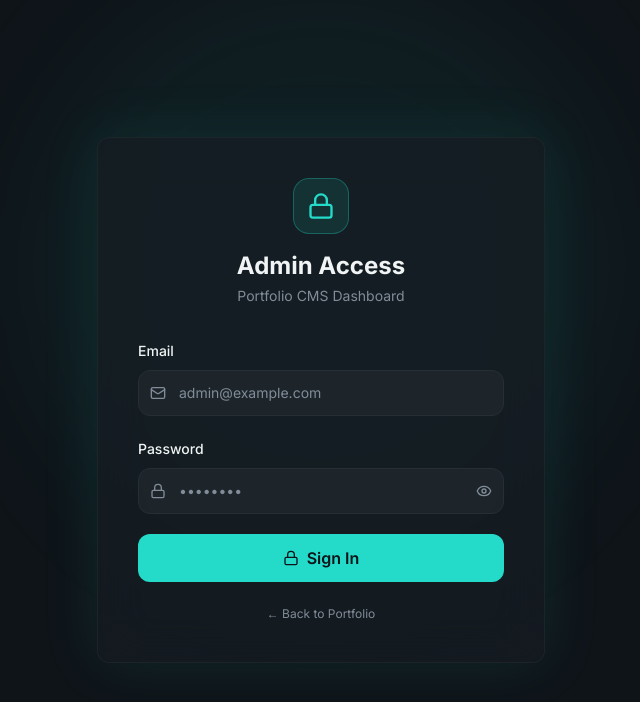
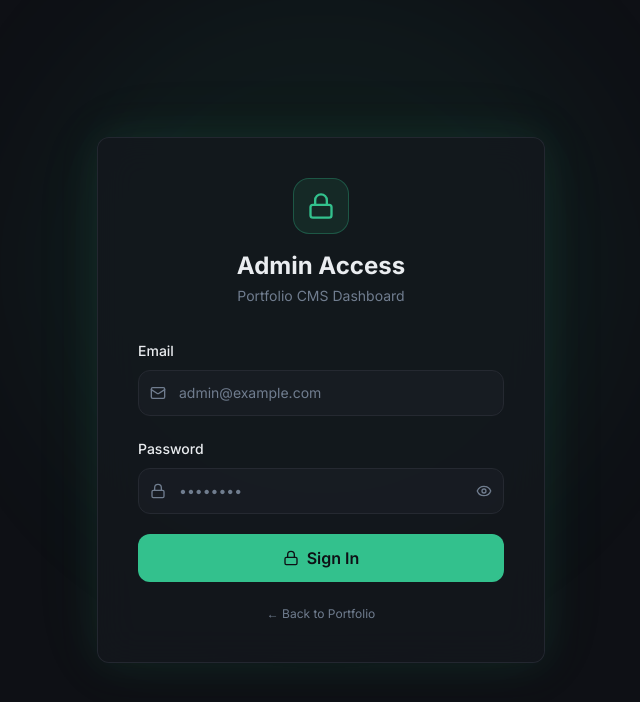
Before and after one commit to aminultodvob/portfolio, a React (Vite) app: page /admin in a window 1280 px wide. Shown: the top 702 px of the page, without its empty margins (319-959 px from the left). Built offline with nearby package versions, Linux system fonts and the light colour scheme; the HTML template or start-up script is replaced by a standard one.

Commit message:
feat: update theme to Midnight Sage - navy-slate dark + calm mint accent

```diff
--- a/src/components/Footer.tsx
+++ b/src/components/Footer.tsx
@@ -26,7 +26,7 @@ const Footer = () => {
       <div className="container mx-auto px-6 flex flex-col md:flex-row items-center justify-between gap-4">
         <div className="flex items-center gap-2 text-sm text-muted-foreground">
           <Droplets className="w-4 h-4 text-primary" />
-          © {year} {name}. Built at the intersection of bits and water.
+          © {year} {name}.
         </div>
         <div className="flex items-center gap-6">
           {about.linkedin && (
--- a/src/index.css
+++ b/src/index.css
@@ -6,33 +6,51 @@
 
 @layer base {
   :root {
-    --background: 210 25% 8%;
-    --foreground: 180 10% 95%;
+    /*
+     * ── Midnight Sage (Gemini-inspired) ──────────────────────────────
+     * Background: deep navy-slate — softer on the eyes than pure black
+     * Accent: calm sage-mint — breathable, not neon
+     */
 
-    --card: 210 20% 12%;
-    --card-foreground: 180 10% 95%;
+    /* Surfaces */
+    --background: 222 20% 7%;
+    /* #0d1018 — deep navy-slate     */
+    --foreground: 210 15% 93%;
+    /* #eaedf2 — cool off-white text  */
 
-    --popover: 210 20% 12%;
-    --popover-foreground: 180 10% 95%;
+    --card: 222 18% 10%;
+    /* #131720 — slightly lifted card  */
+    --card-foreground: 210 15% 93%;
 
-    --primary: 174 72% 50%;
-    --primary-foreground: 210 25% 8%;
+    --popover: 222 18% 10%;
+    --popover-foreground: 210 15% 93%;
 
-    --secondary: 210 15% 18%;
-    --secondary-foreground: 180 10% 85%;
+    /* Accent — sage mint (calm, not neon) */
+    --primary: 158 58% 48%;
+    /* #38c99a — soft sage-mint       */
+    --primary-foreground: 222 20% 7%;
+    /* dark text on mint              */
 
-    --muted: 210 15% 16%;
-    --muted-foreground: 210 10% 55%;
+    /* Elevated surface */
+    --secondary: 222 16% 14%;
+    /* #1b2030                        */
+    --secondary-foreground: 210 12% 70%;
 
-    --accent: 174 72% 50%;
-    --accent-foreground: 210 25% 8%;
+    --muted: 222 16% 13%;
+    --muted-foreground: 215 12% 50%;
+    /* calm slate-grey labels         */
 
-    --destructive: 0 84.2% 60.2%;
-    --destructive-foreground: 210 40% 98%;
+    --accent: 158 58% 48%;
+    --accent-foreground: 222 20% 7%;
 
-    --border: 210 15% 18%;
-    --input: 210 15% 18%;
-    --ring: 174 72% 50%;
+    --destructive: 0 65% 55%;
+    --destructive-foreground: 0 0% 98%;
+
+    /* Borders — warm-tinted dark dividers */
+    --border: 222 14% 17%;
+    /* #232938                        */
+    --input: 222 14% 15%;
+    --ring: 158 58% 48%;
 
     --radius: 0.75rem;
 
@@ -40,34 +58,37 @@
     --font-mono: 'JetBrains Mono', monospace;
   }
 
+  /* ── Light mode ──────────────────────────────────────────────────── */
   .light {
     --background: 210 20% 98%;
-    --foreground: 210 25% 10%;
+    /* very light cool-white */
+    --foreground: 222 22% 10%;
 
     --card: 0 0% 100%;
-    --card-foreground: 210 25% 10%;
+    --card-foreground: 222 22% 10%;
 
     --popover: 0 0% 100%;
-    --popover-foreground: 210 25% 10%;
+    --popover-foreground: 222 22% 10%;
 
-    --primary: 174 72% 38%;
+    --primary: 158 55% 36%;
+    /* richer sage for light contrast */
     --primary-foreground: 0 0% 100%;
 
-    --secondary: 210 15% 93%;
-    --secondary-foreground: 210 20% 30%;
+    --secondary: 210 18% 93%;
+    --secondary-foreground: 222 18% 28%;
 
-    --muted: 210 15% 95%;
-    --muted-foreground: 210 10% 45%;
+    --muted: 210 18% 96%;
+    --muted-foreground: 215 12% 44%;
 
-    --accent: 174 72% 38%;
+    --accent: 158 55% 36%;
     --accent-foreground: 0 0% 100%;
 
-    --destructive: 0 84.2% 60.2%;
+    --destructive: 0 65% 52%;
     --destructive-foreground: 0 0% 100%;
 
-    --border: 210 15% 88%;
-    --input: 210 15% 88%;
-    --ring: 174 72% 38%;
+    --border: 210 16% 88%;
+    --input: 210 16% 88%;
+    --ring: 158 55% 36%;
   }
 }
 
@@ -75,45 +96,147 @@
   * {
     @apply border-border;
   }
+
   body {
     @apply bg-background text-foreground;
     font-family: var(--font-display);
   }
 }
 
+/* ── Scrollbar ─────────────────────────────────────────────────────── */
+::-webkit-scrollbar {
+  width: 6px;
+}
+
+::-webkit-scrollbar-track {
+  background: hsl(222 20% 7%);
+}
+
+::-webkit-scrollbar-thumb {
+  background: hsl(222 14% 22%);
+  border-radius: 999px;
+}
+
+::-webkit-scrollbar-thumb:hover {
+  background: hsl(158 58% 48% / 0.5);
+}
+
 @layer utilities {
+
+  /* ── Glass cards ─────────────────────────────────────────────────── */
   .glass-card {
-    @apply bg-card/60 backdrop-blur-xl border border-border/50 rounded-xl;
+    background: hsl(222 18% 10% / 0.75);
+    backdrop-filter: blur(18px);
+    -webkit-backdrop-filter: blur(18px);
+    border: 1px solid hsl(222 14% 20% / 0.7);
+    border-radius: var(--radius);
   }
+
   .light .glass-card {
-    @apply bg-card/80 shadow-sm;
+    background: hsl(0 0% 100% / 0.85);
+    backdrop-filter: blur(18px);
+    -webkit-backdrop-filter: blur(18px);
+    border: 1px solid hsl(210 16% 86%);
+    box-shadow: 0 2px 16px hsl(222 20% 8% / 0.06);
   }
+
   .glass-card-hover {
-    @apply bg-card/60 backdrop-blur-xl border border-border/50 rounded-xl transition-all duration-300;
+    background: hsl(222 18% 10% / 0.75);
+    backdrop-filter: blur(18px);
+    -webkit-backdrop-filter: blur(18px);
+    border: 1px solid hsl(222 14% 20% / 0.7);
+    border-radius: var(--radius);
+    transition: border-color 0.3s ease, box-shadow 0.3s ease;
   }
+
   .light .glass-card-hover {
-    @apply bg-card/80 shadow-sm;
+    background: hsl(0 0% 100% / 0.85);
+    backdrop-filter: blur(18px);
+    -webkit-backdrop-filter: blur(18px);
+    border: 1px solid hsl(210 16% 86%);
+    box-shadow: 0 2px 16px hsl(222 20% 8% / 0.06);
   }
+
   .glass-card-hover:hover {
-    @apply border-primary/30;
-    box-shadow: 0 0 30px hsl(174 72% 50% / 0.08);
+    border-color: hsl(158 58% 48% / 0.30);
+    box-shadow:
+      0 0 0 1px hsl(158 58% 48% / 0.08),
+      0 8px 32px hsl(158 58% 48% / 0.08);
   }
+
   .light .glass-card-hover:hover {
-    box-shadow: 0 4px 20px hsl(174 72% 38% / 0.12);
+    box-shadow: 0 4px 20px hsl(158 55% 36% / 0.12);
   }
+
+  /* ── Text gradient — sage-mint to sky ───────────────────────────── */
   .text-gradient-cyan {
-    @apply bg-clip-text text-transparent bg-gradient-to-r from-primary to-primary/60;
+    background: linear-gradient(120deg,
+        hsl(158 65% 55%) 0%,
+        hsl(175 60% 58%) 50%,
+        hsl(190 55% 60%) 100%);
+    -webkit-background-clip: text;
+    background-clip: text;
+    -webkit-text-fill-color: transparent;
   }
+
+  /* ── Glows ───────────────────────────────────────────────────────── */
   .glow-sm {
-    box-shadow: 0 0 20px hsl(174 72% 50% / 0.15);
+    box-shadow: 0 0 18px hsl(158 58% 48% / 0.16);
   }
+
   .light .glow-sm {
-    box-shadow: 0 2px 12px hsl(174 72% 38% / 0.1);
+    box-shadow: 0 2px 12px hsl(158 55% 36% / 0.10);
   }
+
   .glow-lg {
-    box-shadow: 0 0 60px hsl(174 72% 50% / 0.1);
+    box-shadow:
+      0 0 40px hsl(158 58% 48% / 0.10),
+      0 0 80px hsl(158 58% 48% / 0.05);
   }
+
   .light .glow-lg {
-    box-shadow: 0 4px 30px hsl(174 72% 38% / 0.08);
+    box-shadow: 0 4px 30px hsl(158 55% 36% / 0.08);
+  }
+
+  /* ── Gemini gradient-border ──────────────────────────────────────── */
+  .gemini-border {
+    position: relative;
+    border-radius: var(--radius);
+  }
+
+  .gemini-border::before {
+    content: '';
+    position: absolute;
+    inset: 0;
+    border-radius: inherit;
+    padding: 1px;
+    background: linear-gradient(135deg,
+        hsl(158 58% 48% / 0.45),
+        hsl(215 60% 60% / 0.15),
+        hsl(158 58% 48% / 0.45));
+    -webkit-mask:
+      linear-gradient(#fff 0 0) content-box,
+      linear-gradient(#fff 0 0);
+    mask:
+      linear-gradient(#fff 0 0) content-box,
+      linear-gradient(#fff 0 0);
+    -webkit-mask-composite: xor;
+    mask-composite: exclude;
+    pointer-events: none;
+  }
+
+  /* ── Mint CTA button ─────────────────────────────────────────────── */
+  .btn-mint {
+    background: linear-gradient(135deg,
+        hsl(158 58% 46%) 0%,
+        hsl(170 55% 44%) 100%);
+    color: hsl(222 20% 7%);
+    font-weight: 600;
+    transition: box-shadow 0.25s ease, transform 0.15s ease;
+  }
+
+  .btn-mint:hover {
+    box-shadow: 0 0 22px hsl(158 58% 48% / 0.40);
+    transform: translateY(-1px);
   }
 }
--- a/tailwind.config.ts
+++ b/tailwind.config.ts
@@ -61,6 +61,25 @@ export default {
           border: "hsl(var(--sidebar-border))",
           ring: "hsl(var(--sidebar-ring))",
         },
+        /* ── Midnight Sage palette tokens ── */
+        mint: {
+          50: "#edfaf4",
+          100: "#d2f5e6",
+          200: "#a6e9ce",
+          300: "#6dd6af",
+          400: "#38c99a",   /* main sage-mint */
+          500: "#28b589",
+          600: "#1e9470",
+          700: "#18775a",
+          800: "#165f49",
+          900: "#154f3d",
+        },
+        gemini: {
+          dark: "#0d1018",
+          surface: "#131720",
+          card: "#1b2030",
+          border: "#232938",
+        },
       },
       borderRadius: {
         lg: "var(--radius)",
```
